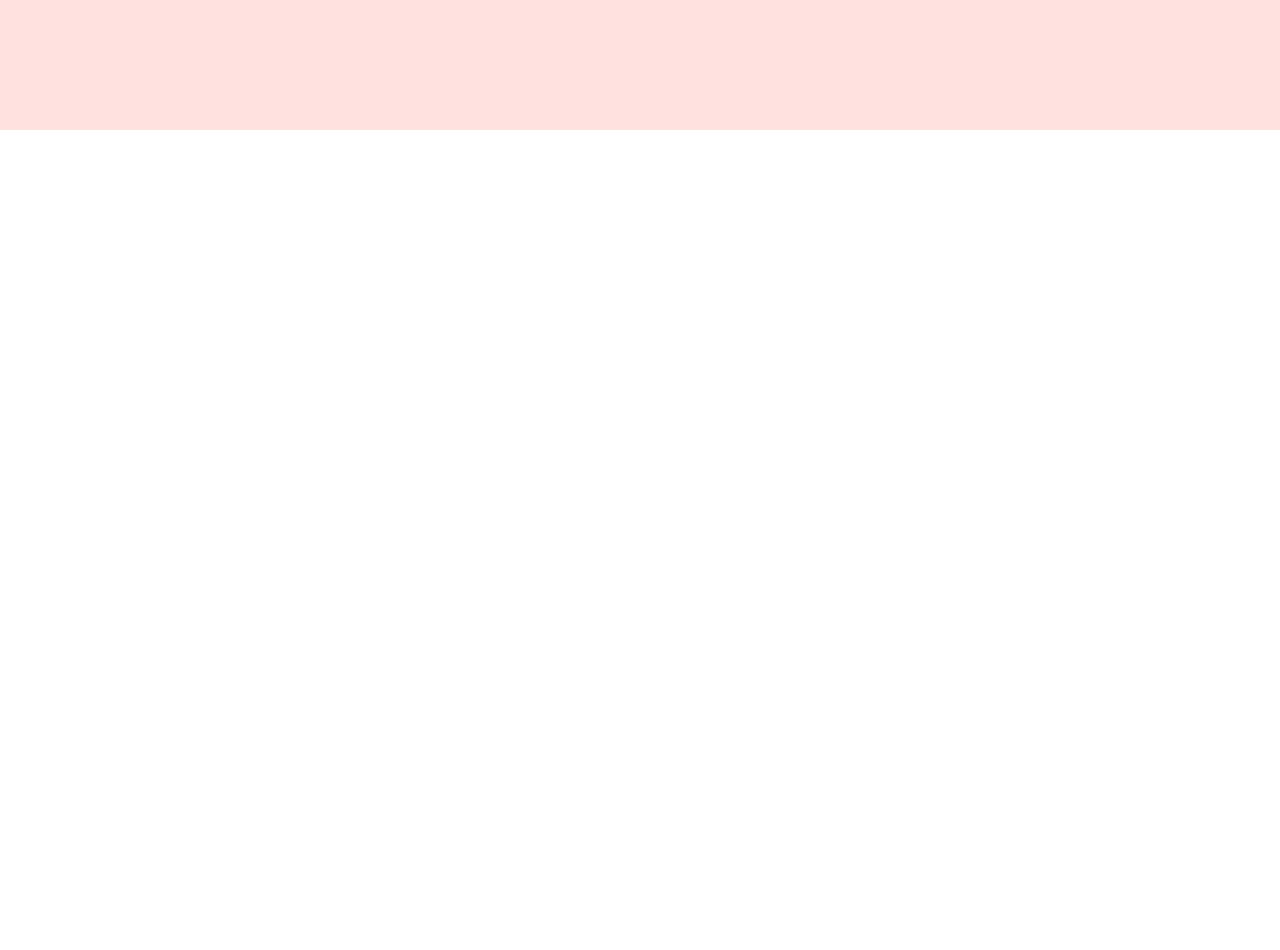
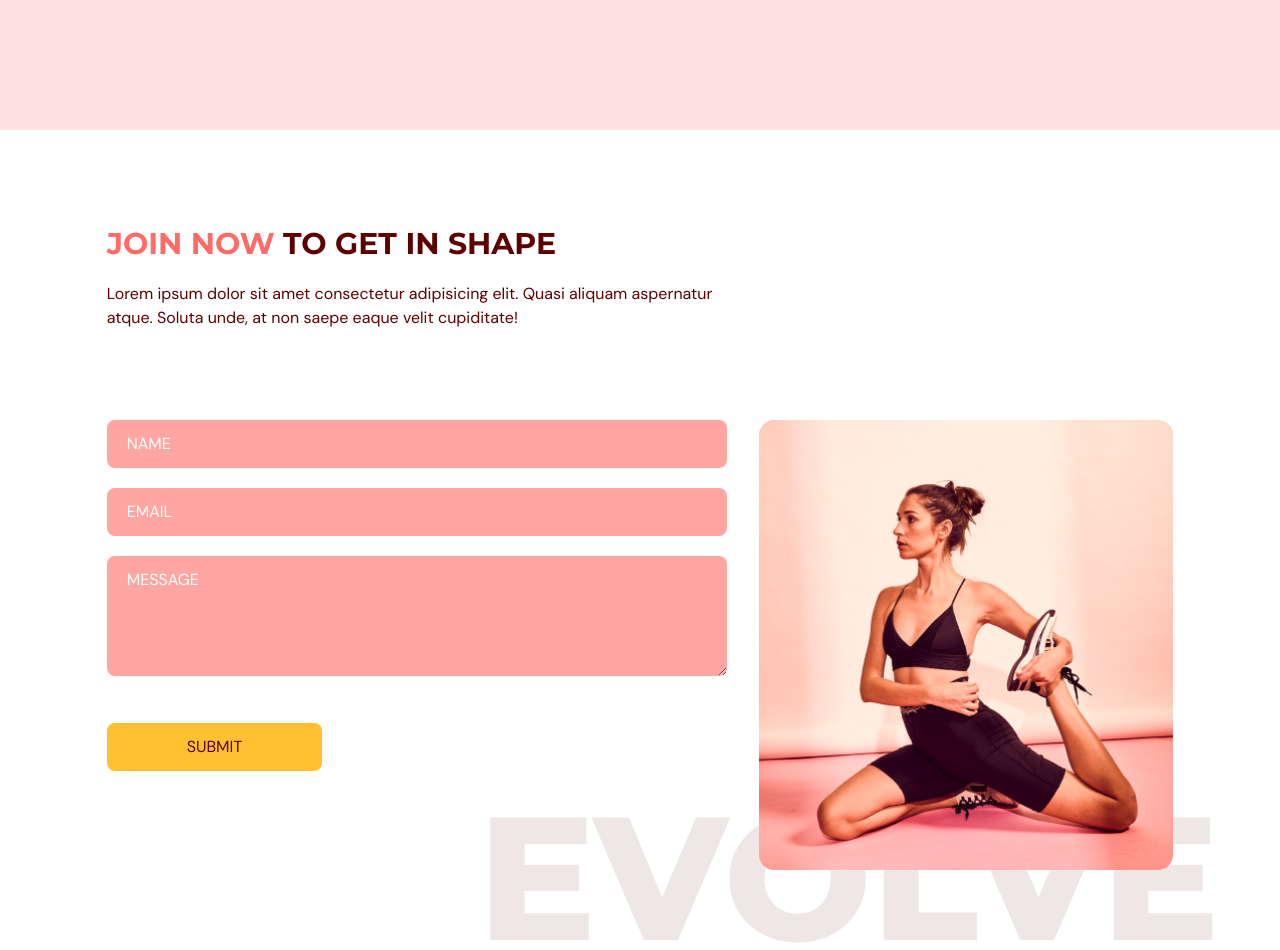
Before and after one commit to Subodh-27/GymWebsite_ReactTS, a React (Vite) app: page / in a window 1280 px wide. Shown: the part 3120-4070 px from the top of the page. Before the commit the page ends 3250 px from the top, so only its background shows below. Built offline with nearby package versions, Linux system fonts and the light colour scheme.

Commit message:
Completed Contact Us Page

```diff
--- a/package.json
+++ b/package.json
@@ -14,7 +14,8 @@
     "framer-motion": "^11.0.3",
     "react": "^18.2.0",
     "react-anchor-link-smooth-scroll": "^1.0.12",
-    "react-dom": "^18.2.0"
+    "react-dom": "^18.2.0",
+    "react-hook-form": "^7.50.1"
   },
   "devDependencies": {
     "@types/node": "^20.11.16",
--- a/src/App.tsx
+++ b/src/App.tsx
@@ -5,6 +5,7 @@
 import Home from '@/scenes/home'
 import Benefits from '@/scenes/benefits'
 import OurClasses from '@/scenes/ourClasses'
+import ContactUs from '@/scenes/contactUs'
 
 function App() {
   const [selectedPage, setSelectedPage] = useState<SelectedPage>(SelectedPage.Home)
@@ -33,6 +34,7 @@
       <Home setSelectedPage={setSelectedPage} />
       <Benefits setSelectedPage={setSelectedPage} />
       <OurClasses setSelectedPage={setSelectedPage} />
+      <ContactUs setSelectedPage={setSelectedPage} />
     </div>
   )
 }
--- /dev/null
+++ b/src/scenes/contactUs/index.tsx
@@ -0,0 +1,153 @@
+import { SelectedPage } from "@/shared/types"
+import { motion } from "framer-motion";
+import { useForm } from "react-hook-form";
+
+import ContactUsPageGraphic from "@/assets/ContactUsPageGraphic.png"
+import HText from "@/shared/HText";
+
+type Props = {
+    setSelectedPage: (value: SelectedPage) => void;
+}
+
+const ContactUs = ({ setSelectedPage }: Props) => {
+
+    const inputStyles = `mb-5 w-full rounded-lg bg-primary-300 px-5 py-3 placeholder-white`
+
+    const {
+        register,
+        trigger,
+        formState: { errors }
+    } = useForm();
+
+    const onSubmit = async (e: any) => {
+        const isValid = await trigger();
+
+        if (!isValid) {
+            e.preventDefault();
+        }
+    }
+
+  return (
+    <section id="contactus" className="mx-auto w-5/6 pt-24 pb-32">
+        <motion.div onViewportEnter={ () => setSelectedPage(SelectedPage.ContactUs) }>
+
+            {/* Header */}
+            <motion.div
+                className="md:w-3/5"
+                initial="hidden"
+                whileInView="visible"
+                viewport={{ once: true, amount: 0.5 }}
+                transition={{ duration: 1 }}
+                variants={{
+                    hidden: { opacity: 0, x: -50 },
+                    visible: { opacity: 1, x: 0 }
+                }}
+            >
+                <HText>
+                    <span className="text-primary-500">JOIN NOW</span> TO GET IN SHAPE
+                </HText>
+                <p className="my-5">
+                    Lorem ipsum dolor sit amet consectetur adipisicing elit. Quasi aliquam aspernatur atque. Soluta unde, at non saepe eaque velit cupiditate!
+                </p>
+            </motion.div>
+
+            {/* Form & Image */}
+            <div className="mt-10 justify-between gap-8 md:flex">
+                <motion.div
+                    className="mt-10 basis-3/5 md:mt-0"
+                    initial="hidden"
+                    whileInView="visible"
+                    viewport={{ once: true, amount: 0.5 }}
+                    transition={{ duration: 1 }}
+                    variants={{
+                        hidden: { opacity: 0, y: 50 },
+                        visible: { opacity: 1, x: 0 }
+                    }}
+                >
+                    <form
+                        target="_blank"
+                        onSubmit={onSubmit}
+                        action="https://formsubmit.co/el/secemu"
+                        method="POST"
+                    >
+                        <input
+                            className={inputStyles}
+                            type="text"
+                            placeholder="NAME"
+                            {...register("name", {
+                                required: true,
+                                maxLength: 100
+                            })}
+                        />
+                        { errors.name && (
+                            <p className="mt-1 text-primary-500">
+                                { errors.name.type === "required" && "This field is required." }
+                                { errors.name.type === "maxLength" && "Maximum allowed Length is of 100 Characters." }
+                            </p>
+                        )}
+
+                        <input
+                            className={inputStyles}
+                            type="text"
+                            placeholder="EMAIL"
+                            {...register("email", {
+                                required: true,
+                                pattern: /^[A-Z0-9._%+-]+@[A-Z0-9.-]+\.[A-Z]{2,}$/i,
+                            })}
+                        />
+                        { errors.email && (
+                            <p className="mt-1 text-primary-500">
+                                { errors.email.type === "required" && "This field is required." }
+                                { errors.email.type === "pattern" && "Invalid Email Address." }
+                            </p>
+                        )}
+
+                        <textarea
+                            className={inputStyles}
+                            rows={4}
+                            cols={50}
+                            placeholder="MESSAGE"
+                            {...register("message", {
+                                required: true,
+                                maxLength: 2000
+                            })}
+                        />
+                        { errors.message && (
+                            <p className="mt-1 text-primary-500">
+                                { errors.message.type === "required" && "This field is required." }
+                                { errors.message.type === "maxLength" && "Maximum allowed Length is of 2000 Characters." }
+                            </p>
+                        )}
+
+                        <button
+                            type="submit"
+                            className="mt-5 rounded-lg bg-secondary-500 px-20 py-3 transition duration-500 hover:text-white"
+                        >
+                            SUBMIT
+                        </button>
+                    </form>
+                </motion.div>
+
+                <motion.div
+                    className="relative mt-16 basis-2/5 md:mt-0"
+                    initial="hidden"
+                    whileInView="visible"
+                    viewport={{ once: true, amount: 0.5 }}
+                    transition={{ delay: 0.2,  duration: 1 }}
+                    variants={{
+                        hidden: { opacity: 0, y: 50 },
+                        visible: { opacity: 1, x: 0 }
+                    }}
+                >
+                    <div className="md:before:content-evolvetext w-full before:absolute before:-bottom-20 before:-right-10 before:z-[-1]">
+                        <img src={ContactUsPageGraphic} alt="contact-us-page-graphic" className="w-full" />
+                    </div>
+                </motion.div>
+
+            </div>
+        </motion.div>
+    </section>
+  )
+}
+
+export default ContactUs
```
Also changed, not shown: 1 other file (tests, documents, lock files or other folders).
